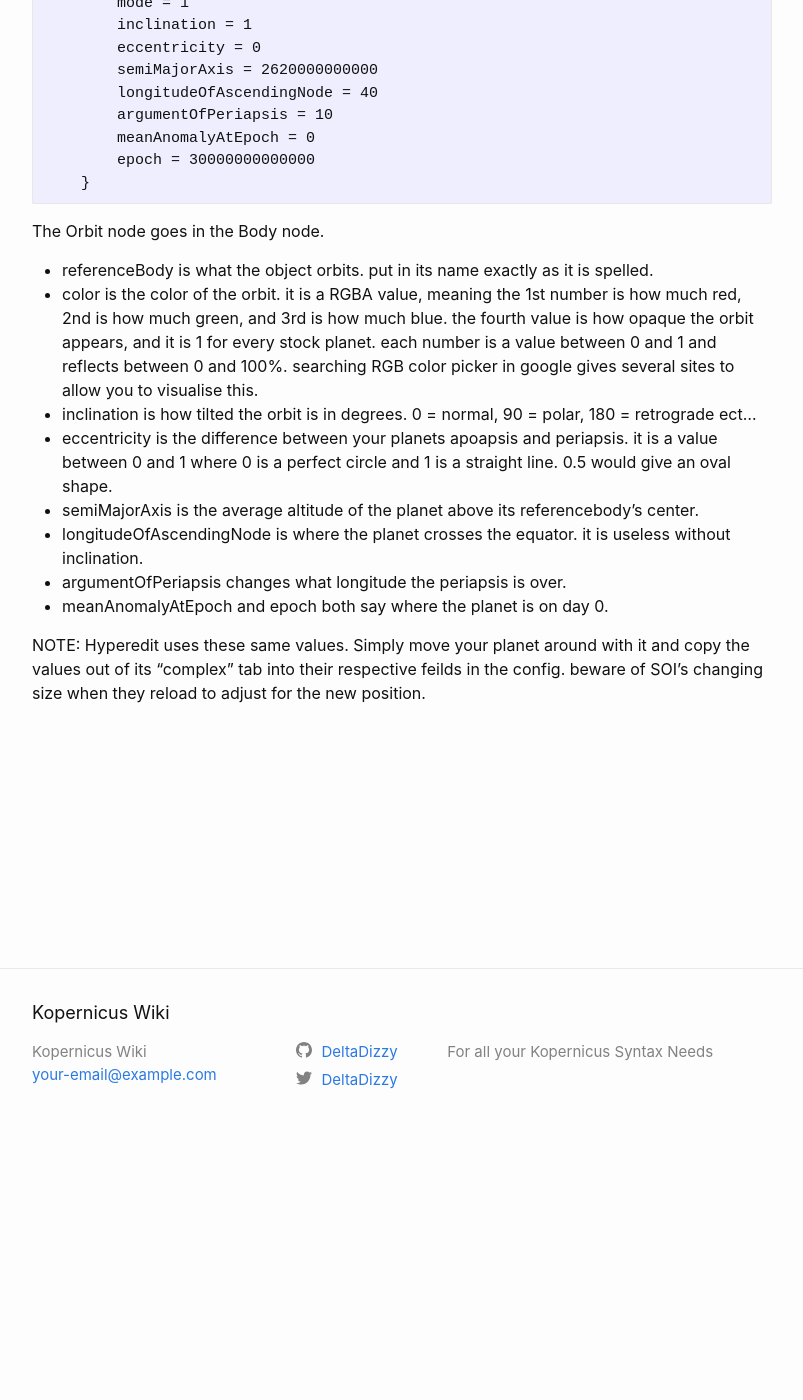
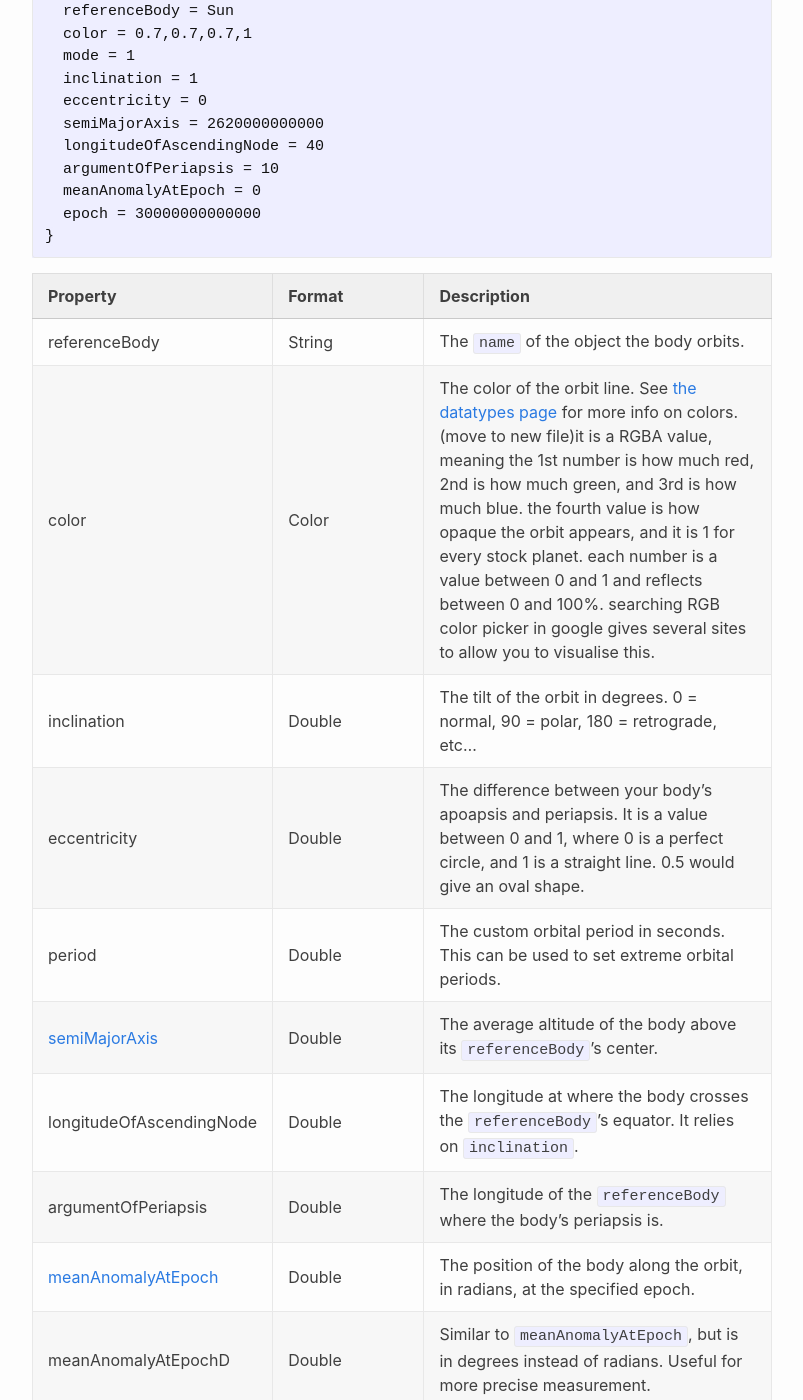
Before and after one commit to Kopernicus/wiki, a Jekyll site: the page built from main/Orbit.md, in a window 1280 px wide and 1400 px high, scrolled down 249 px. Shown: the whole window, without its empty margins (238-1041 px from the left). Built offline with Jekyll 4.4.1, drawn with Linux system fonts in a browser that asks for light colours; some of the changed text lies outside the part shown.

Commit message:
Update formatting, add values to table

````diff
--- a/main/Orbit.md
+++ b/main/Orbit.md
@@ -1,34 +1,45 @@
 ---
 layout: default
 title: Orbit
+subtitle: On Tycho and Prague
 ---
 
-<!--Subtitle: On Tycho and Prague-->
-## Example:
+The `Orbit { }` node is a subnode of `Body { }` and contains the data needed to produce the body's correct orbital parameters.
 
-        Orbit
-        {
-            referenceBody = Sun
-            color = 0.7,0.7,0.7,1
-            mode = 1
-            inclination = 1
-            eccentricity = 0
-            semiMajorAxis = 2620000000000
-            longitudeOfAscendingNode = 40
-            argumentOfPeriapsis = 10
-            meanAnomalyAtEpoch = 0
-            epoch = 30000000000000
-        }
+**Example**
+```
+Orbit
+{
+  referenceBody = Sun
+  color = 0.7,0.7,0.7,1
+  mode = 1
+  inclination = 1
+  eccentricity = 0
+  semiMajorAxis = 2620000000000
+  longitudeOfAscendingNode = 40
+  argumentOfPeriapsis = 10
+  meanAnomalyAtEpoch = 0
+  epoch = 30000000000000
+}
+```
 
-
-The Orbit node goes in the Body node.
-* referenceBody is what the object orbits. put in its name exactly as it is spelled.
-* color is the color of the orbit. it is a RGBA value, meaning the 1st number is how much red, 2nd is how much green, and 3rd is how much blue. the fourth value is how opaque the orbit appears, and it is 1 for every stock planet. each number is a value between 0 and 1 and reflects between 0 and 100%. searching RGB color picker in google gives several sites to allow you to visualise this.
-* inclination is how tilted the orbit is in degrees. 0 = normal, 90 = polar, 180 = retrograde ect...
-* eccentricity is the difference between your planets apoapsis and periapsis. it is a value between 0 and 1 where 0 is a perfect circle and 1 is a straight line. 0.5 would give an oval shape.
-* semiMajorAxis is the average altitude of the planet above its referencebody's center.
-* longitudeOfAscendingNode is where the planet crosses the equator. it is useless without inclination.
-* argumentOfPeriapsis changes what longitude the periapsis is over.
-* meanAnomalyAtEpoch and epoch both say where the planet is on day 0.
+|Property|Format|Description|
+|--------|------|-----------|
+|referenceBody|String|The `name` of the object the body orbits.|
+|color|Color|The color of the orbit line. See [the datatypes page](/main/datatypes.md) for more info on colors. (move to new file)it is a RGBA value, meaning the 1st number is how much red, 2nd is how much green, and 3rd is how much blue. the fourth value is how opaque the orbit appears, and it is 1 for every stock planet. each number is a value between 0 and 1 and reflects between 0 and 100%. searching RGB color picker in google gives several sites to allow you to visualise this.|
+|inclination|Double|The tilt of the orbit in degrees. 0 = normal, 90 = polar, 180 = retrograde, etc...|
+|eccentricity|Double|The difference between your body's apoapsis and periapsis. It is a value between 0 and 1, where 0 is a perfect circle, and 1 is a straight line. 0.5 would give an oval shape.|
+|period|Double|The custom orbital period in seconds. This can be used to set extreme orbital periods.|
+|[semiMajorAxis](https://en.wikipedia.org/wiki/Semi-major_and_semi-minor_axes)|Double|The average altitude of the body above its `referenceBody`'s center.|
+|longitudeOfAscendingNode|Double|The longitude at where the body crosses the `referenceBody`'s equator. It relies on `inclination`.|
+|argumentOfPeriapsis|Double|The longitude of the `referenceBody` where the body's periapsis is.|
+|[meanAnomalyAtEpoch](https://en.wikipedia.org/wiki/Mean_anomaly)|Double|The position of the body along the orbit, in radians, at the specified epoch.|
+|meanAnomalyAtEpochD|Double|Similar to `meanAnomalyAtEpoch`, but is in degrees instead of radians. Useful for more precise measurement.|
+|epoch|Double|The epoch at which `meanAnomalyAtEpoch` is described.|
+|iconColor|[Color](/main/datatypes.md)|(Also nodeColor) The color of the orbit icon/node.|
+|iconTexture|File Path|The path to the custom icon texture.|
+|mode|OrbitDrawMode|Orbit Draw Mode. Possible values are `TODO`. Default is `REDRAW_AND_RECALCULATE`.|
+|icon|OrbitDrawIcons|Orbit Icon Mode. Possible values are `TODO`. Default is `ALL`.|
+|cameraSmaRatioBounds|Single[]|Orbit rendering bounds. Takes two values, the lower bound and the upper bound.|
 
 NOTE: Hyperedit uses these same values. Simply move your planet around with it and copy the values out of its "complex" tab into their respective feilds in the config. beware of SOI's changing size when they reload to adjust for the new position.
````
